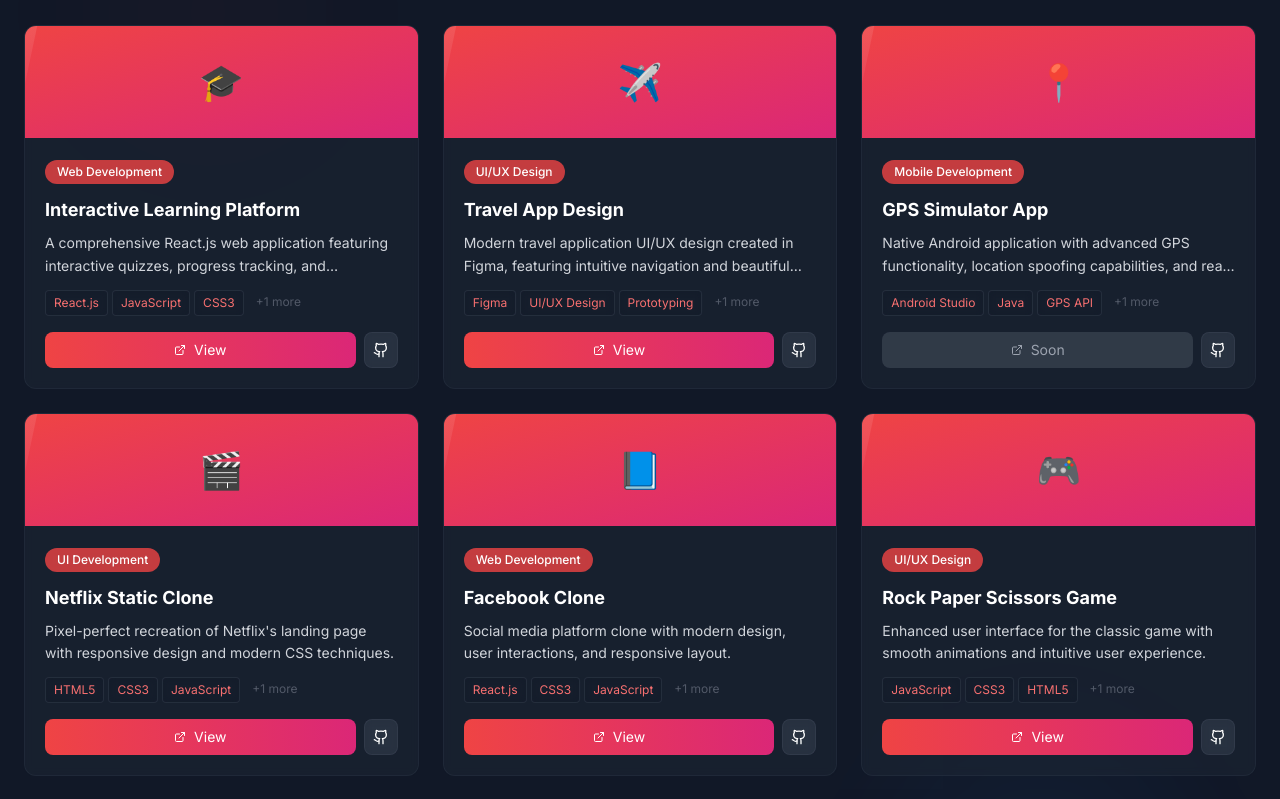
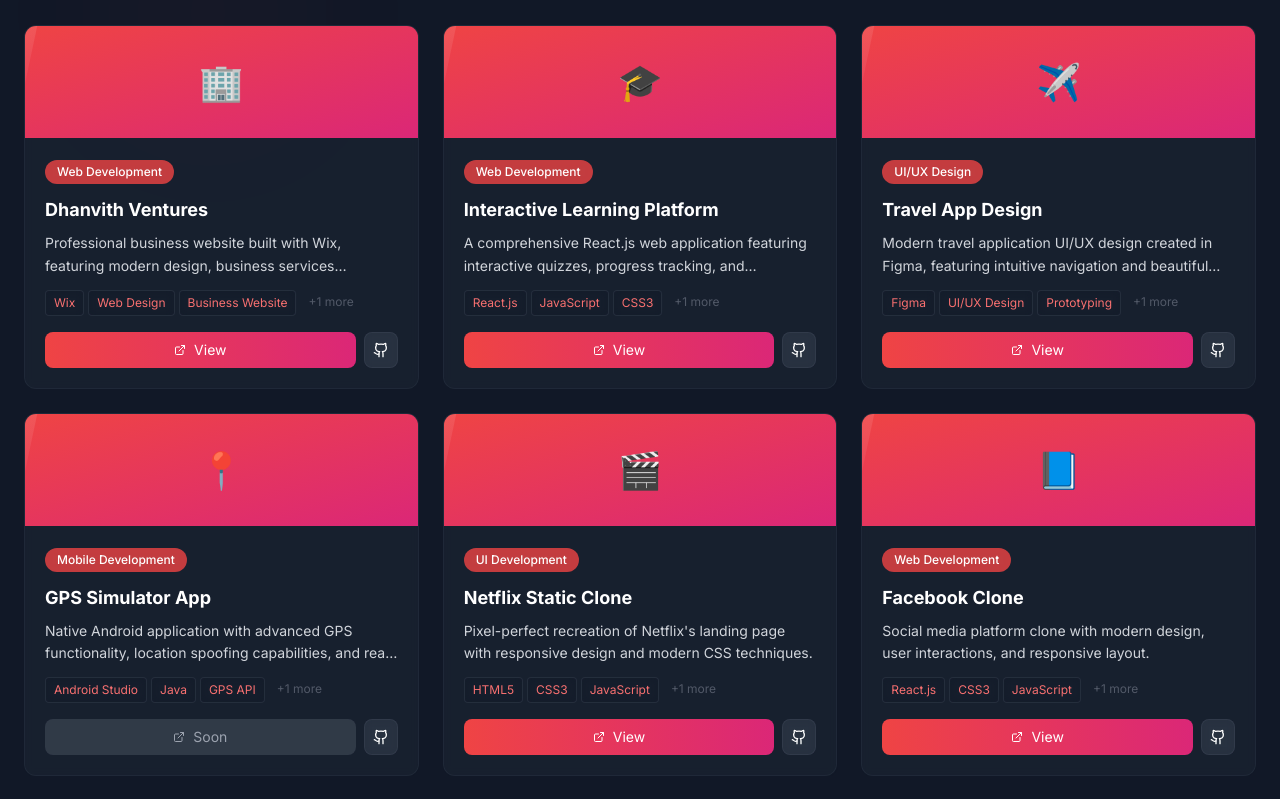
Before and after one commit to ashishgowdamj/ashishworks, a React (Vite) app: page / in a window 1280 px wide. Shown: the part 4460-5259 px from the top of the page. Built offline with nearby package versions, Linux system fonts and the light colour scheme.

Commit message:
Add Dhanvith Ventures to portfolio
Added a new project to the portfolio section.

```diff
--- a/src/components/Portfolio.tsx
+++ b/src/components/Portfolio.tsx
@@ -1,9 +1,17 @@
-
 import React from 'react';
 import { ArrowRight, Github, ExternalLink } from 'lucide-react';
 
 const Portfolio = () => {
   const projects = [
+    {
+      title: "Dhanvith Ventures",
+      description: "Professional business website built with Wix, featuring modern design, business services showcase, and client engagement features.",
+      tech: ["Wix", "Web Design", "Business Website", "Responsive Design"],
+      category: "Web Development",
+      image: "🏢",
+      features: ["Business Showcase", "Professional Design", "Client Engagement"],
+      link: "https://www.dhanvith-ventures.com"
+    },
     {
       title: "Interactive Learning Platform",
       description: "A comprehensive React.js web application featuring interactive quizzes, progress tracking, and personalized learning paths.",
```
